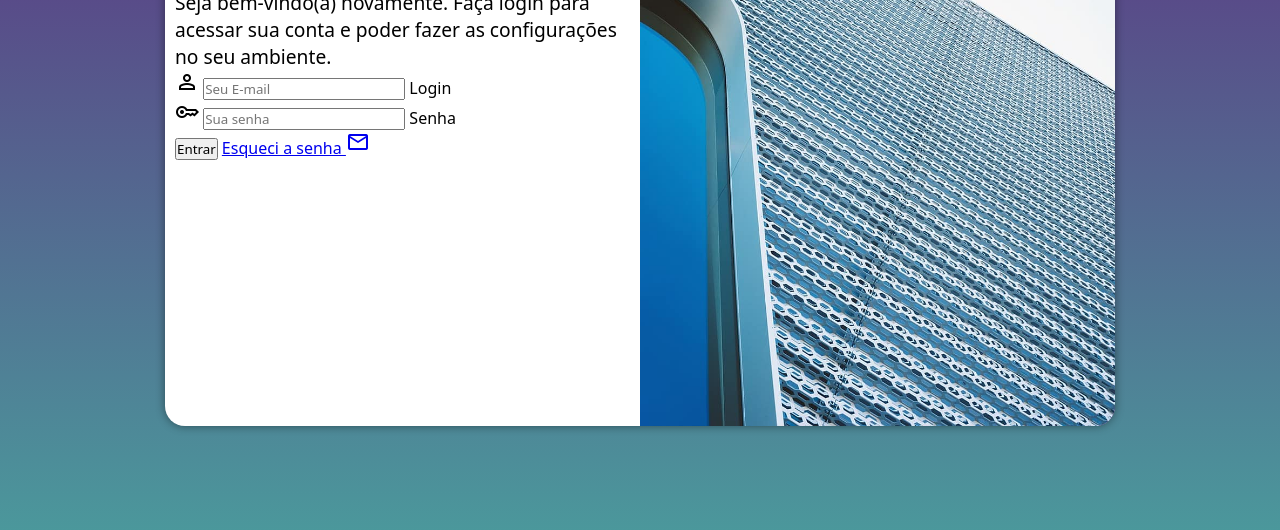
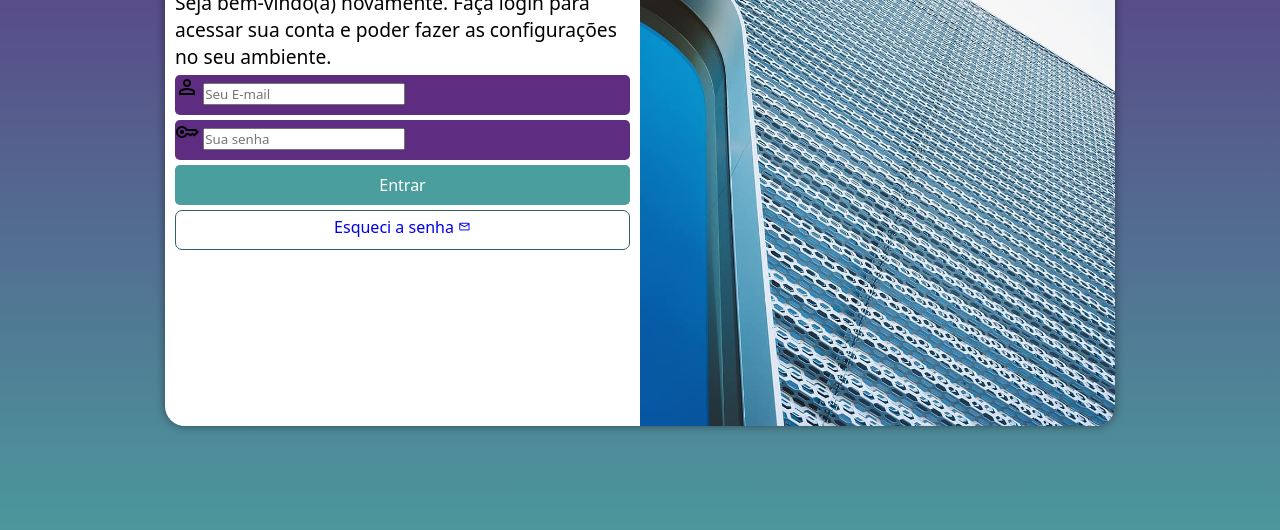
Before and after one commit to Emanuellnelson/projeto-login, a plain HTML site: page index.html in a window 1280 px wide. Shown: the part 224-754 px from the top of the page. Drawn offline with nearby package versions, Linux system fonts and the light colour scheme.

Commit message:
formatação do formulario

```diff
--- a/estilos/style.css
+++ b/estilos/style.css
@@ -58,3 +58,54 @@ div#formulario h1 {
 div#formulario p {
     font-size: 0.8em;
 }
+
+div.campo {
+    background-color: #5E2C81;
+    width: 100%;
+    display: block;
+    height: 40px;
+    border-radius: 5px;
+    margin: 5px 0px ;
+}
+
+form label {
+    display: none;
+}
+
+input[type=submit]{
+    display: block;
+    font-size: 1em;
+    width: 100%;
+    height: 40px;
+    background-color: #4A9E9D;
+    color: white;
+    border: none;
+    border-radius: 5px;
+    cursor: pointer;
+}
+
+input[type=submit]:hover {
+    background-color: #2d6462;
+}
+
+form > a.botao {
+    display: block;
+    text-align: center;
+    font-size: 1em;
+    width: 100%;
+    height: 40px;
+    padding-top: 5px;
+    margin-top: 5px;
+    background-color: white;
+    border: 1px solid #2d6462;
+    border-radius: 7px;
+    text-decoration: none;
+}
+
+a.botao:hover {
+    background-color: #6cd3cd;
+}
+
+a.botao span {
+    font-size: 0.8em;
+}
--- a/index.html
+++ b/index.html
@@ -31,12 +31,13 @@
                         </span>
                         <input type="password" name="senha" id="isenha" placeholder="Sua senha" autocomplete="current-password" required minlength="8" maxlength="20">
                         <label for="isenha">Senha</label>
-
                     </div>
                     <input type="submit" value="Entrar">
-                    <a href="esqueci.html">Esqueci a senha                         <span class="material-symbols-outlined">
+                    <a href="esqueci.html" class="botao">Esqueci a senha
+                    <span class="material-symbols-outlined">
                         mail
-                    </span></a>
+                    </span>
+                    </a>
                 </form>
             </div>
         </section>
```
